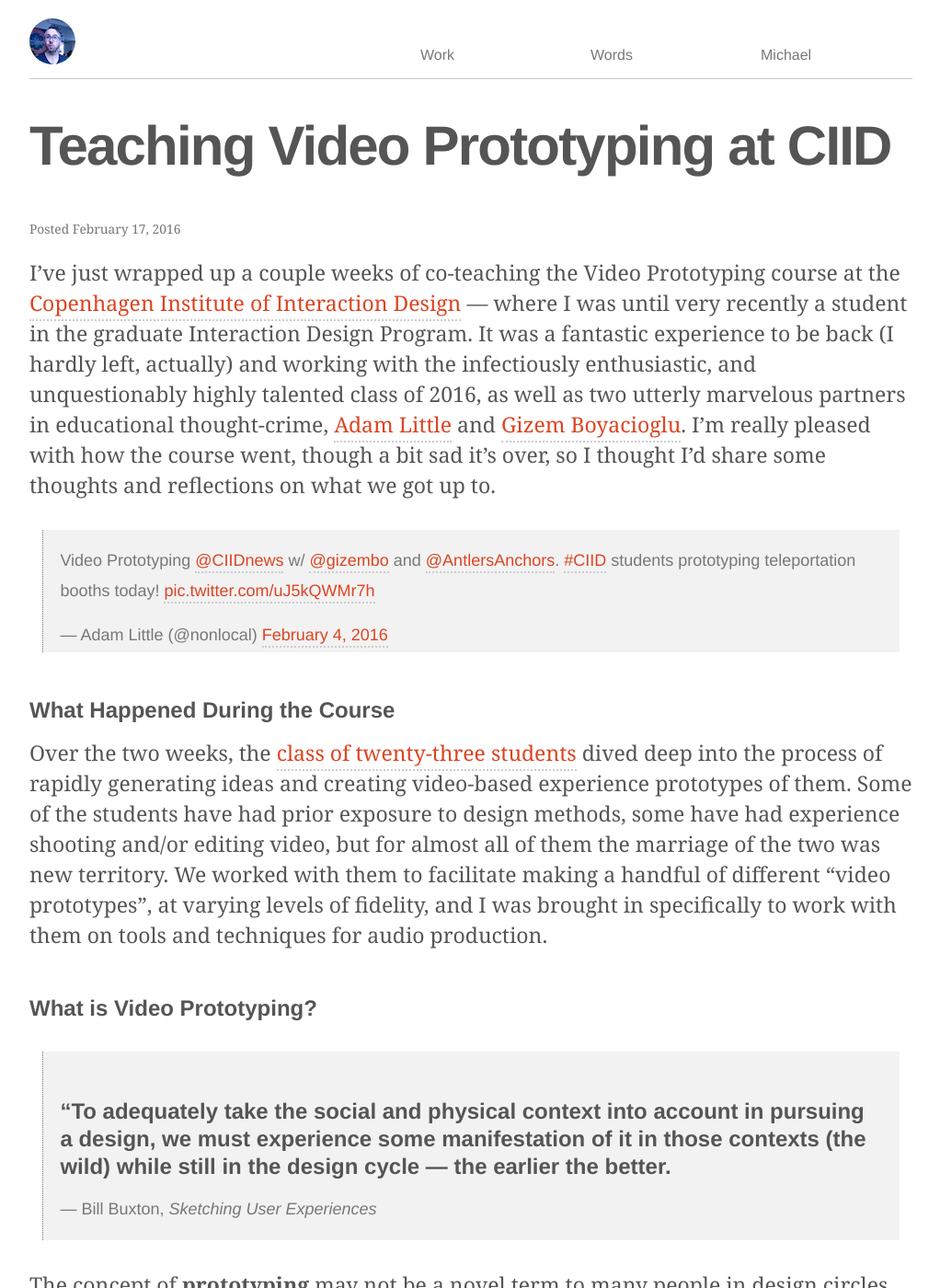
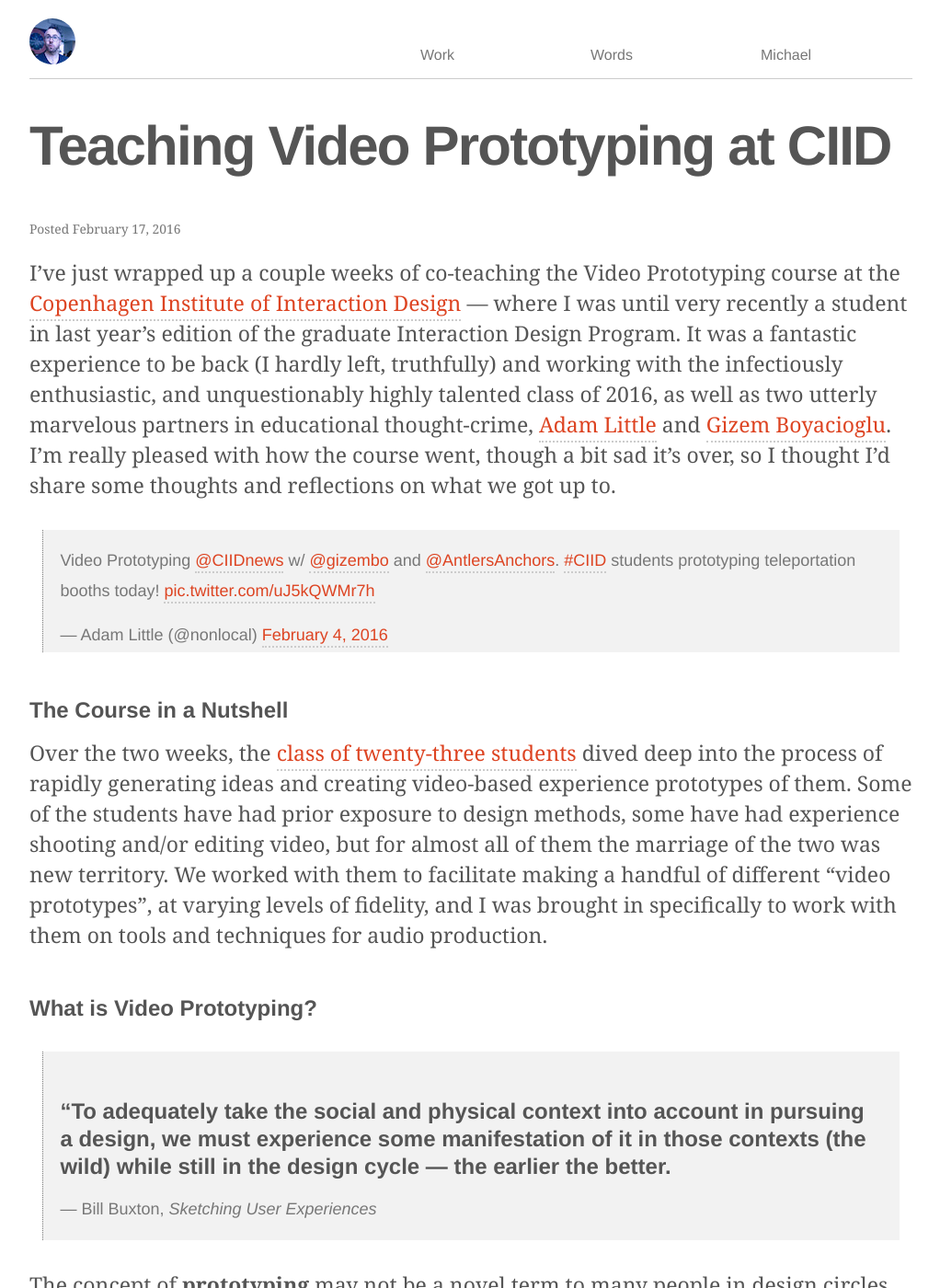
Before and after one commit to antlersanchors/antlersanchors.github.io, a Jekyll site: the page built from _posts/2016-02-17-Teaching-Video-Prototyping-at-CIID.md, in a window 1280 px wide and 1400 px high. Shown: the whole window at 92% size, without its empty margins (128-1150 px from the left). Built offline with Jekyll 4.4.1, drawn with Linux system fonts in a browser that asks for light colours; nearby versions of some CDN libraries; comment, search, counter and statistics services are not loaded; some of the changed text lies outside the part shown.

Commit message:
Copy tweaks

```diff
--- a/_posts/2016-02-17-Teaching-Video-Prototyping-at-CIID.md
+++ b/_posts/2016-02-17-Teaching-Video-Prototyping-at-CIID.md
@@ -5,18 +5,18 @@ desc:
 proj-num: 01
 ---
 
-I’ve just wrapped up a couple weeks of co-teaching the Video Prototyping course at the [Copenhagen Institute of Interaction Design](http://ciid.dk) — where I was until very recently a student in the graduate Interaction Design Program. It was a fantastic experience to be back (I hardly left, actually) and working with the infectiously enthusiastic, and unquestionably highly talented class of 2016, as well as two utterly marvelous partners in educational thought-crime, [Adam Little](http://www.localhiddenvariable.com/) and [Gizem Boyacioglu](http://www.gizembo.com/). I’m really pleased with how the course went, though a bit sad it’s over, so I thought I’d share some thoughts and reflections on what we got up to.
+I’ve just wrapped up a couple weeks of co-teaching the Video Prototyping course at the [Copenhagen Institute of Interaction Design](http://ciid.dk) — where I was until very recently a student in last year’s edition of the graduate Interaction Design Program. It was a fantastic experience to be back (I hardly left, truthfully) and working with the infectiously enthusiastic, and unquestionably highly talented class of 2016, as well as two utterly marvelous partners in educational thought-crime, [Adam Little](http://www.localhiddenvariable.com/) and [Gizem Boyacioglu](http://www.gizembo.com/). I’m really pleased with how the course went, though a bit sad it’s over, so I thought I’d share some thoughts and reflections on what we got up to.
 
 <blockquote class="twitter-tweet" data-lang="en"><p lang="en" dir="ltr">Video Prototyping <a href="https://twitter.com/CIIDnews">@CIIDnews</a> w/ <a href="https://twitter.com/gizembo">@gizembo</a> and <a href="https://twitter.com/AntlersAnchors">@AntlersAnchors</a>. <a href="https://twitter.com/hashtag/CIID?src=hash">#CIID</a> students prototyping teleportation booths today! <a href="https://t.co/uJ5kQWMr7h">pic.twitter.com/uJ5kQWMr7h</a></p>&mdash; Adam Little (@nonlocal) <a href="https://twitter.com/nonlocal/status/695182480568098816">February 4, 2016</a></blockquote>
 <script async src="//platform.twitter.com/widgets.js" charset="utf-8"></script>
 
-## What Happened During the Course
+## The Course in a Nutshell
 Over the two weeks, the [class of twenty-three students](http://ciid.dk/education/people/students-2016/) dived deep into the process of rapidly generating ideas and creating video-based experience prototypes of them. Some of the students have had prior exposure to design methods, some have had experience shooting and/or editing video, but for almost all of them the marriage of the two was new territory. We worked with them to facilitate making a handful of different “video prototypes”, at varying levels of fidelity, and I was brought in specifically to work with them on tools and techniques for audio production.
 
 ## What is Video Prototyping?
 > <h2>“To adequately take the social and physical context into account in pursuing a design, we must experience some manifestation of it in those contexts (the wild) while still in the design cycle — the earlier the better.</h2> — Bill Buxton, *Sketching User Experiences*
 
-The concept of **prototyping** may not be a novel term to many people in design circles, but it’s worth reviewing the methodology behind it, before diving into *video* prototypes, in particular. We make prototypes to test the feasibility and desirability of our ideas, and we make them in such a way and at such a time in the design process so as to get the most relevant feedback for that stage of the process — we aren’t interested in the colour of the carpet when we’re still trying to decide on where to build the house. And, vice-versa, if we are in the midst of choosing knobs for the cabinetry, it’s probably a bit late to be raising questions about the construction of the foundation.
+The concept of **prototyping** may not be a novel term to many people in design circles, but it’s worth reviewing the methodology behind it, before delving into *video* prototypes, in particular. We make prototypes to test the feasibility and desirability of our ideas, and we make them in such a way and at such a time in the design process so as to get the most relevant feedback for that stage of the process — we aren’t interested in the colour of the carpet when we’re still trying to decide on where to build the house. And, vice-versa, if we are in the midst of choosing knobs for the cabinetry, it’s probably a bit late to be raising questions about the construction of the foundation.
 
 This is a vitally important principle for designers to understand and practice, as we are often tasked with performing magical tasks like creating a product or a service based on treacherous notions like someone else’s gut feeling or tastes (usually a senior stakeholder) or the even more duplicitous “best practices”. The imperative and temptation to skip steps in the design process — for all the wrong reasons — can be strong! [Chris Downs](https://about.me/chrisdatadowns), who taught our Service Design class in the 2015 program, took pains to often drive home the need to always “be in control of your process”. It’s worth noting that he was insisting on this in the midst of a speculative and critical design exercise that had our various groups advancing concepts like subscription-based citizenship, mandatory quantified nationalism scores, and McDonald’s food trays as inspiration for “serving” newcomers to Denmark. It was wild and wooly, and Chris was keen that we learn that what would allow it to all hang together, to go somewhere, and to fundamentally distinguish it as “design” vs. fancy, was that we 1) knew what actions we were taking at each step, and 2) we knew the purpose and rationale for each action.
 
```
